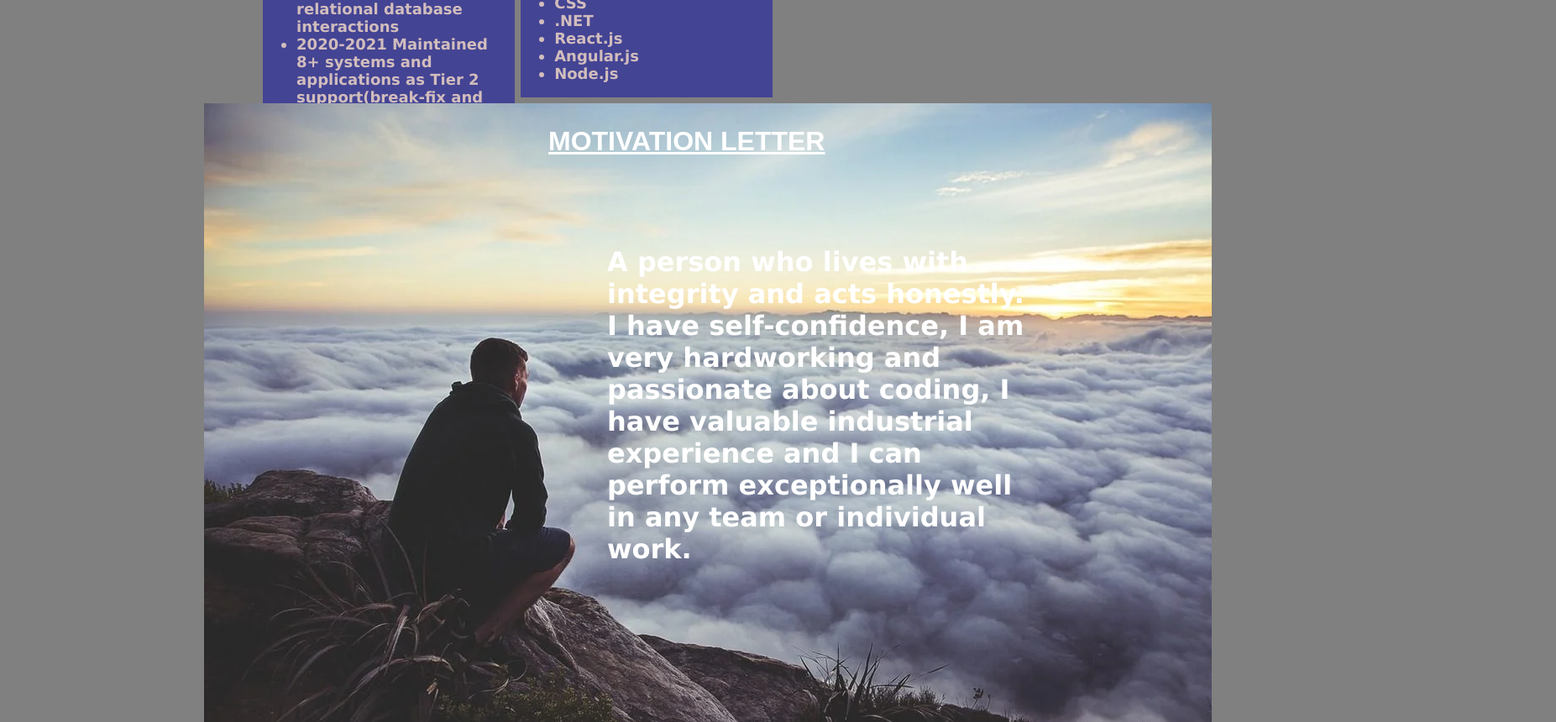
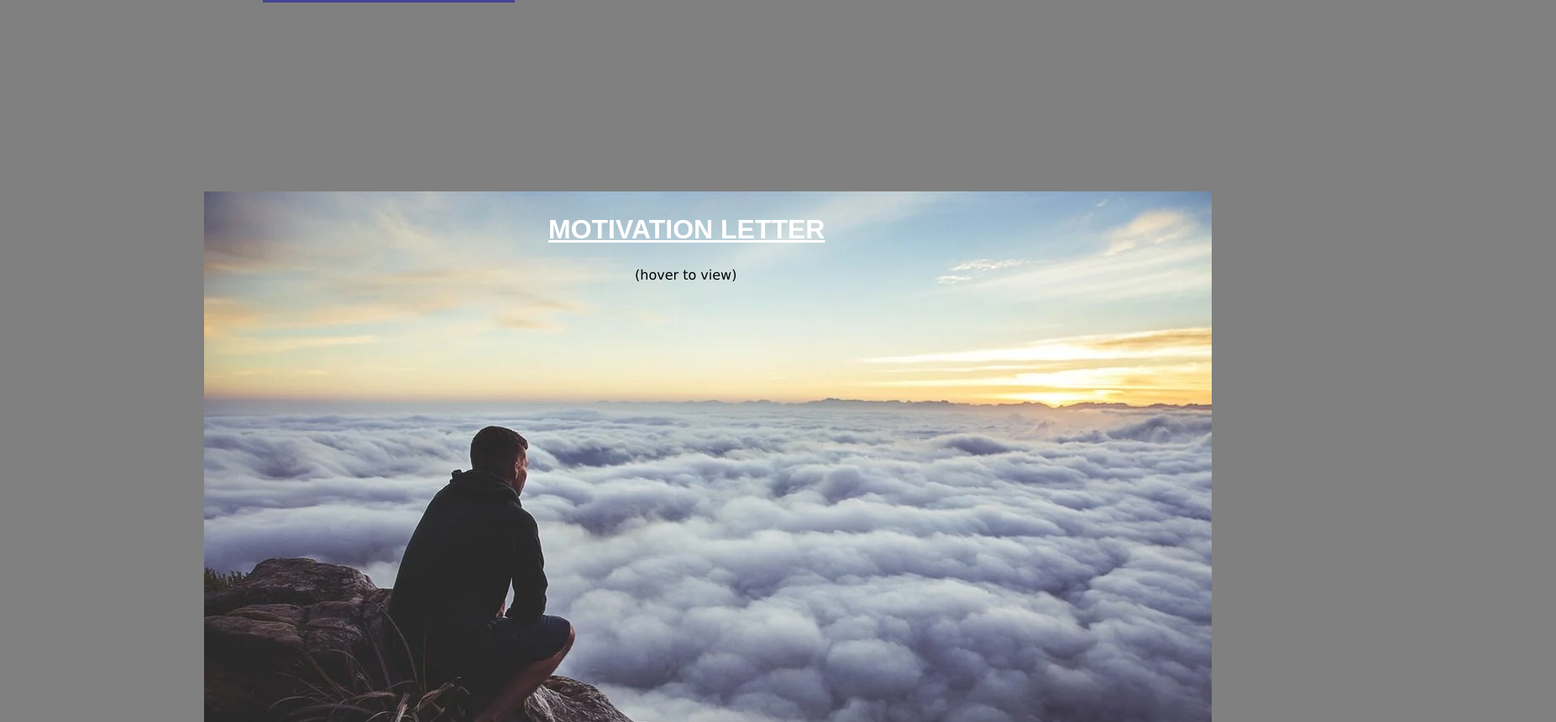
Before and after one commit to satwswy/EPICODE-D5-Homework, a plain HTML site: page index.html in a window 1280 px wide. Shown: the part 820-1680 px from the top of the page at 84% size, 1853 px wide, since content can reach past the window. Drawn offline with Linux system fonts and the light colour scheme.

Commit message:
completed motivation letter

```diff
--- a/index.html
+++ b/index.html
@@ -79,6 +79,8 @@
         }
         #secondpart{
             display: inline-block;
+            position: relative;
+            bottom: 225px;
         }
 
         #thirdpart{
@@ -86,10 +88,11 @@
             background-color: aqua;
             background-image: url('success-mindset.webp');
             position: relative;
-            bottom: 105px;
+
             left: 235px;
             width: 1200px;
             height: 800px;
+            overflow: hidden;
 
 
         }
@@ -152,6 +155,7 @@
         }
         #motivationletter{
 
+
         }
         #motivletter{
             color: white;
@@ -171,9 +175,22 @@
         }
         #lastspan{
             position: relative;
-            top: 80px;
+            top: 140px;
             left: 480px;
-            width: 500px
+            width: 500px;
+            transform: translateX(800px);
+        }
+        #thirdpart:hover #lastspan{
+            transform: translateX(0px);
+            transition: transform 0.3s;
+        }
+        #thirdpart:hover{
+            filter: brightness(95%);
+        }
+        #nice{
+            text-align: center;
+            position: relative;
+            left: 513px;
         }
     </style>
 
@@ -246,7 +263,7 @@
     </div>
 
     <div id="thirdpart">
-        <div id="motivationletter"> <h2 id="motivletter">MOTIVATION LETTER</h2>
+        <div id="motivationletter"> <h2 id="motivletter">MOTIVATION LETTER </h2> <span id="nice">(hover to view)</span>
             <div id="lastspan"><span id="motiletter">A person who lives with integrity and acts honestly. I have self-confidence, I am very hardworking and passionate about coding, I have valuable industrial experience and I can perform exceptionally well in any team or individual work.</span>
             </div>
         </div>
```
